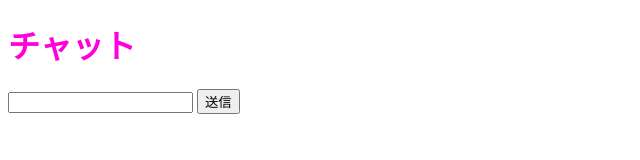
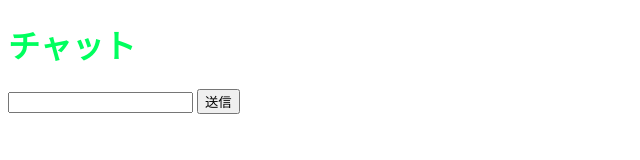
Before and after one commit to Jay2523/-, a website: page template.html in a window 1280 px wide. Shown: the whole page, without its empty margins (0-640 px from the left). Drawn offline with Linux system fonts and the light colour scheme.

Commit message:
色を変ました

```diff
--- a/static/style.css
+++ b/static/style.css
@@ -1,3 +1,3 @@
 .app-title {
-  color: #ff00dd;
+  color: #00ff5e;
 }
```
